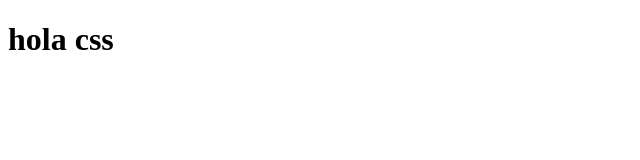
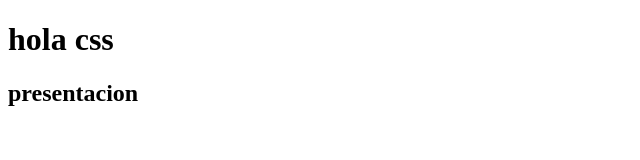
Before and after one commit to NIELEVER/hola-css, a plain HTML site: page index.html in a window 1280 px wide. Shown: the whole page, without its empty margins (0-640 px from the left). Drawn offline with Linux system fonts and the light colour scheme.

Commit message:
agregamos un mensaje
agregamos un mensaje

```diff
--- a/index.html
+++ b/index.html
@@ -5,6 +5,7 @@
 </head>
 <body>
 	<h1>hola css </h1>
+	<h2>presentacion</h2>
 
 </body>
 </html>
```
